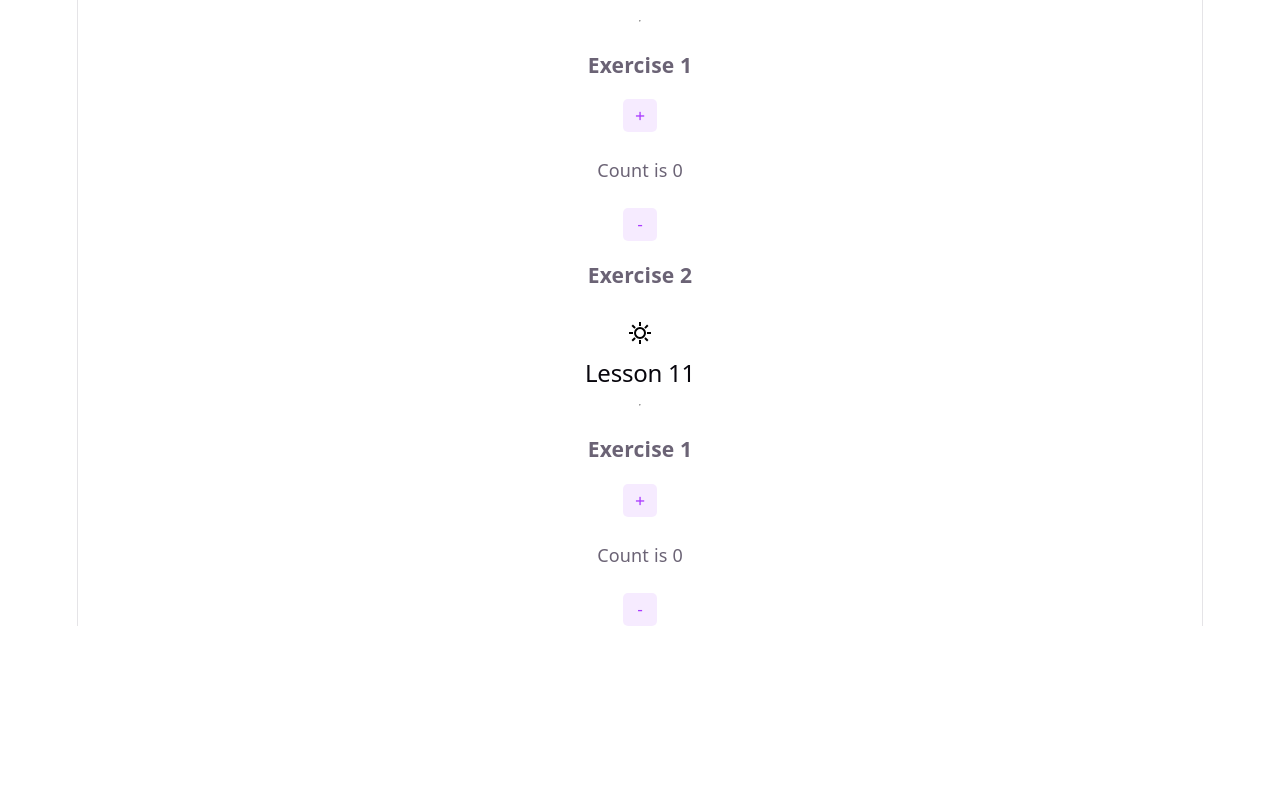
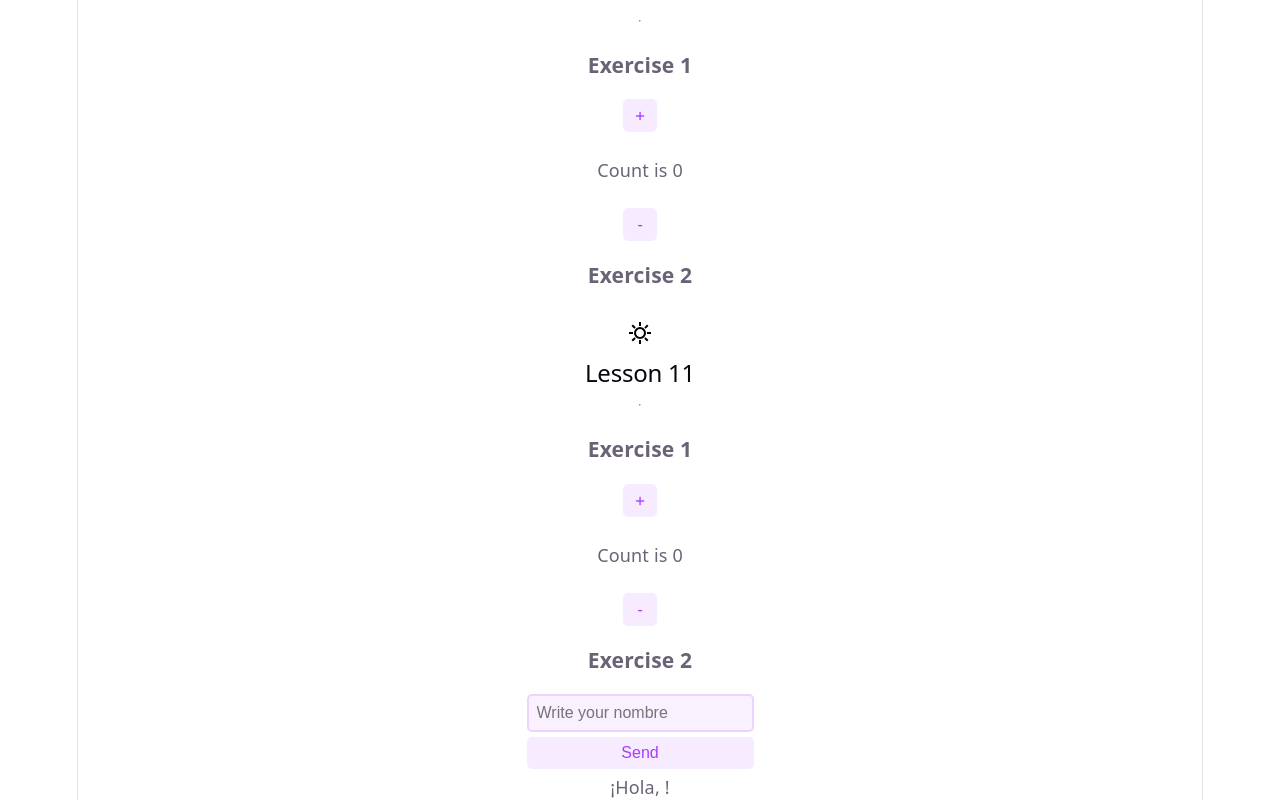
Before and after one commit to jeremiassosa/react-bootcamp-Sosa, a React (Vite) app in the folder react-bootcamp-Sosa/: page / in a window 1280 px wide. Shown: the part 2593-3393 px from the top of the page. Before the commit the page ends 3219 px from the top, so only its background shows below. Built offline with nearby package versions, Linux system fonts and the light colour scheme.

Commit message:
feat/ add complete exercise 2 lesson 11

```diff
--- a/react-bootcamp-Sosa/src/App.tsx
+++ b/react-bootcamp-Sosa/src/App.tsx
@@ -4,6 +4,7 @@ import { ContadorProvider } from './lesson10/exercise1-CounterContext';
 import { ThemeWithContext } from './lesson10/exercise2-ChangeTheme';
 import { ThemeProvider } from './lesson10/exercise2-ChangeThemeContext';
 import CounterWihtZustand from './lesson11/Exercise1-CounterWihtZustand';
+import ListFormWithZustand from './lesson11/Exercise2-FormWithZustand';
 import Counter from './lesson3/exercise1-counter';
 import ILike from './lesson3/exercise2-like';
 import TrafficLight from './lesson4/exercise1-TrafficLight'
@@ -83,7 +84,9 @@ function App() {
     <hr />
 
       <h3>Exercise 1</h3>
-            <CounterWihtZustand/>
+        <CounterWihtZustand/>
+      <h3>Exercise 2</h3>
+        <ListFormWithZustand/>
     </>
     )
 }
--- /dev/null
+++ b/react-bootcamp-Sosa/src/lesson11/Exercise2-FormWithZustand.tsx
@@ -0,0 +1,31 @@
+import { useState } from 'react';
+import { useFormStore } from './Exercise2-FormZustand';
+
+export default function FormWithZustand() {
+
+  const [inputValue, setInputValue] = useState('');
+  const textStore = useFormStore((state) => state.text);
+  const changeText = useFormStore((state) => state.changeText);
+
+  const handleSubmit = (e: { preventDefault: () => void; }) => {
+    e.preventDefault();
+    changeText(inputValue);
+  };
+
+  return (
+    <div>
+      <form onSubmit={handleSubmit}>
+        <input
+          type="text"
+          placeholder="Write your nombre"
+          value={inputValue}
+          onChange={(e) => setInputValue(e.target.value)}
+          style={{ padding: '8px' }}
+        />
+        <button type="submit">Send</button>
+
+        <p>¡Hola, {textStore}!</p>
+      </form>
+    </div>
+  );
+}
--- /dev/null
+++ b/react-bootcamp-Sosa/src/lesson11/Exercise2-FormZustand.tsx
@@ -0,0 +1,13 @@
+import { create } from 'zustand'
+
+interface ContadorState {
+    text: string
+    changeText: (nuevoText: string) => void
+}
+
+export const useFormStore = create<ContadorState>((set) => ({
+    text: '',
+    changeText: (nuevoText) => set(() => ({
+        text: nuevoText.trim() === '' ? 'desconocido' : nuevoText
+    }))
+}))
```
